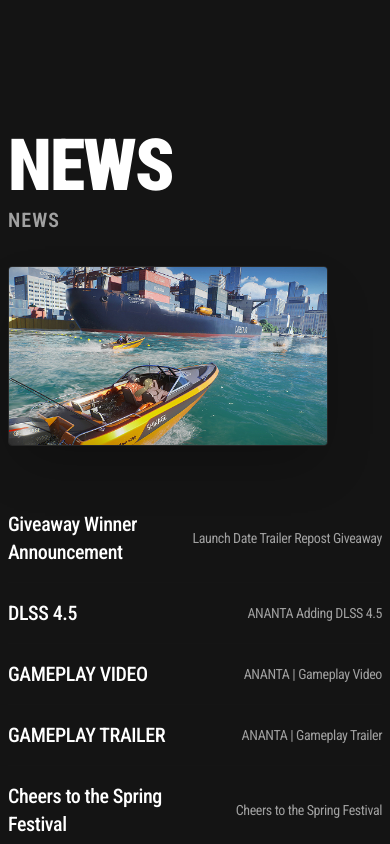
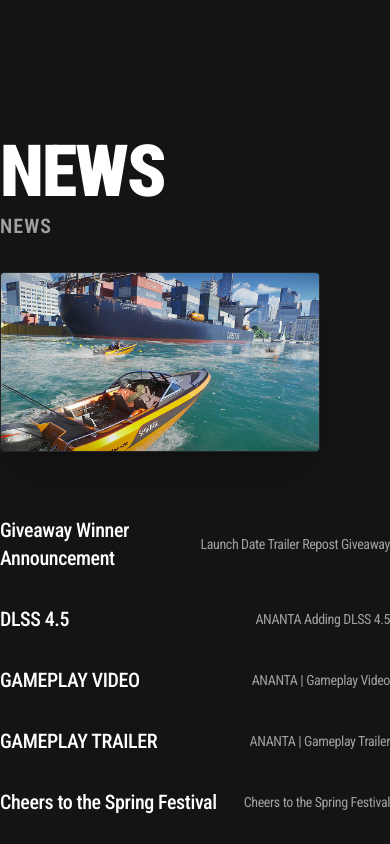
Before and after one commit to InspirationAndMotivation/ananta-scrollytelling, a React (Vite) app: page / in a window 390 px wide. Shown: the part 7960-8804 px from the top of the page. Built offline with nearby package versions, Linux system fonts and the light colour scheme.

Commit message:
Mobile view

```diff
--- a/src/NewsComponent/News.jsx
+++ b/src/NewsComponent/News.jsx
@@ -5,7 +5,7 @@ const News = () => {
     <>
       <div
         id="news"
-        className="h-screen m-2 bg-[var(--background-color)] flex items-center justify-center text-white"
+        className="h-screen bg-[var(--background-color)] flex items-center justify-center text-white"
       >
         <div className="w-full max-w-7xl grid grid-cols-1 lg:grid-cols-12 gap-12 lg:gap-16 items-start">
           <div className="lg:col-span-5 flex flex-col gap-8">
```
